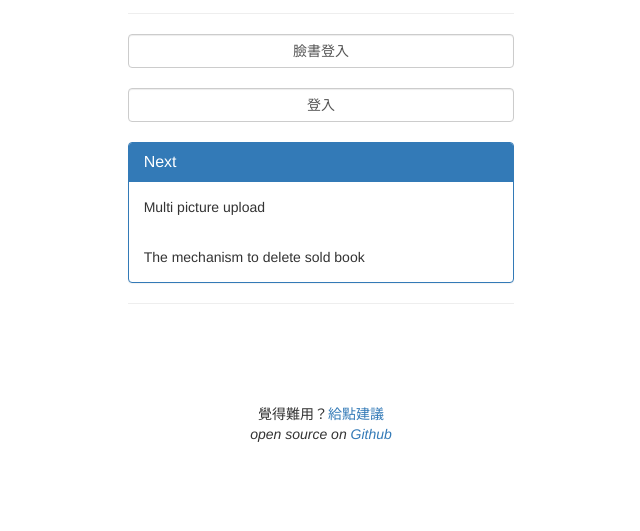
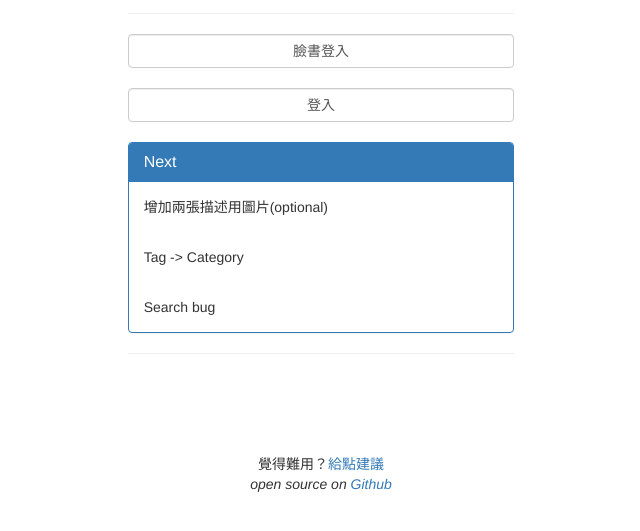
Before and after one commit to chichunchen/IFM, a Rails app: page / in a window 1280 px wide. Shown: the part 162-693 px from the top of the page, without its empty margins (319-959 px from the left). Run offline with Rails 7, Linux system fonts and the light colour scheme; style sheets or scripts are compiled from the project's sources; some libraries are stand-ins or nearby versions.

Commit message:
delete fb comment

```diff
--- a/app/views/books/show.html.erb
+++ b/app/views/books/show.html.erb
@@ -4,7 +4,7 @@
 
   <div class="col-md-4 text-center">
     <br>
-    <%= image_tag(@book.picture_url, :width => 300) if @book.picture.present? %>
+    <%= image_tag(@book.picture_url, :width => 400) if @book.picture.present? %>
   </div>
 
   <div class="col-md-5">
@@ -13,7 +13,3 @@
 </div>
 
 <hr>
-<!-- facebook comment -->
-<center>
-  <div class="fb-comments" data-href="http://example.com/comments" data-numposts="5" data-colorscheme="light"></div>
-</center>
--- a/app/views/home/index.html.erb
+++ b/app/views/home/index.html.erb
@@ -26,10 +26,13 @@
 	    <h3 class="panel-title">Next</h3>
 	  </div>
 	  <div class="panel-body">
-	    Multi picture upload
+	    增加兩張描述用圖片(optional)
 	  </div>
 	  <div class="panel-body">
-	    The mechanism to delete sold book
+	    Tag -> Category
+	  </div>
+	  <div class="panel-body">
+	    Search bug
 	  </div>
 	</div>
   <hr>
```
